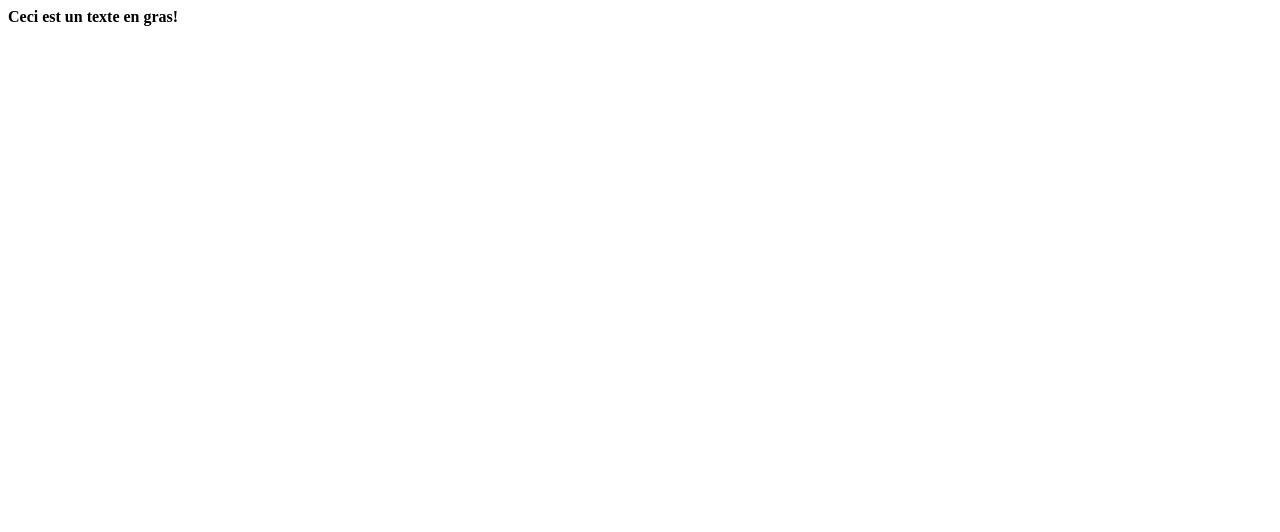
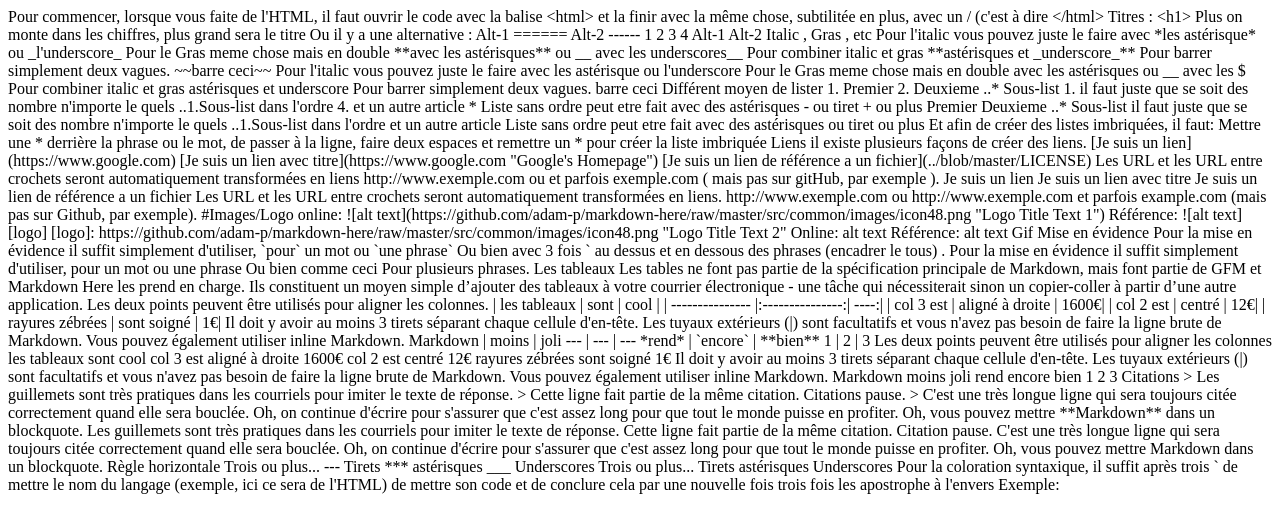
Before and after one commit to AlexisLosenko/Learning-Environment, a plain HTML site: page index.html in a window 1280 px wide. Drawn offline with Linux system fonts and the light colour scheme.

Commit message:
test d'index

```diff
--- a/index.html
+++ b/index.html
@@ -1 +1,173 @@
-<b>Ceci est un texte en gras!</b>
+<html>
+
+Pour commencer, lorsque vous faite de l'HTML, il faut ouvrir le code avec la balise &lt;html&gt; et la finir avec la même chose, subtilitée en plus, avec un / (c'est à dire &lt;/html&gt;
+
+Titres :
+
+&lt;h1&gt;
+
+Plus on monte dans les chiffres, plus grand sera le titre
+
+Ou il y a une alternative :
+
+Alt-1
+======
+
+Alt-2
+------
+1
+2
+3
+4
+Alt-1
+Alt-2
+Italic , Gras , etc
+Pour l'italic vous pouvez juste le faire avec *les astérisque* ou _l'underscore_
+
+Pour le Gras meme chose mais en double **avec les astérisques** ou __ avec les underscores__
+
+Pour combiner italic et gras **astérisques et _underscore_**
+
+Pour barrer simplement deux vagues. ~~barre ceci~~
+Pour l'italic vous pouvez juste le faire avec les astérisque ou l'underscore
+
+Pour le Gras meme chose mais en double avec les astérisques ou __ avec les $
+
+Pour combiner italic et gras astérisques et underscore
+
+Pour barrer simplement deux vagues. barre ceci
+
+Différent moyen de lister
+1. Premier
+2. Deuxieme
+..* Sous-list
+1. il faut juste que se soit des nombre n'importe le quels
+..1.Sous-list dans l'ordre
+4. et un autre article
+
+
+* Liste sans ordre peut etre fait avec des astérisques
+- ou tiret
++ ou plus
+Premier
+Deuxieme ..* Sous-list
+il faut juste que se soit des nombre n'importe le quels ..1.Sous-list dans l'ordre
+et un autre article
+Liste sans ordre peut etre fait avec des astérisques
+ou tiret
+ou plus
+Et afin de créer des listes imbriquées, il faut:
+
+Mettre une * derrière la phrase ou le mot, de passer à la ligne, faire deux espaces et remettre un * pour créer la liste imbriquée
+Liens
+il existe plusieurs façons de créer des liens.
+[Je suis un lien](https://www.google.com)
+
+[Je suis un lien avec titre](https://www.google.com "Google's Homepage")
+
+[Je suis un lien de référence a un fichier](../blob/master/LICENSE)
+
+Les URL et les URL entre crochets seront automatiquement transformées en liens http://www.exemple.com ou <http://www.exemple.com> et parfois exemple.com ( mais pas sur gitHub, par exemple ).
+Je suis un lien
+
+Je suis un lien avec titre
+
+Je suis un lien de référence a un fichier
+
+Les URL et les URL entre crochets seront automatiquement transformées en liens. http://www.exemple.com ou http://www.exemple.com et parfois example.com (mais pas sur Github, par exemple).
+
+#Images/Logo
+
+online:
+![alt text](https://github.com/adam-p/markdown-here/raw/master/src/common/images/icon48.png "Logo Title Text 1")
+
+Référence:
+![alt text][logo]
+
+[logo]: https://github.com/adam-p/markdown-here/raw/master/src/common/images/icon48.png "Logo Title Text 2"
+Online: alt text
+
+Référence: alt text
+
+Gif
+
+Mise en évidence
+Pour la mise en évidence il suffit simplement d'utiliser, `pour` un mot ou `une phrase`
+
+Ou bien avec 3 fois ` au dessus et en dessous des phrases (encadrer le tous) .
+
+Pour la mise en évidence il suffit simplement d'utiliser, pour un mot ou une phrase
+
+Ou bien comme ceci
+Pour plusieurs phrases.
+Les tableaux
+Les tables ne font pas partie de la spécification principale de Markdown, mais font partie de GFM et Markdown Here les prend en charge. Ils constituent un moyen simple d’ajouter des tableaux à votre courrier électronique - une tâche qui nécessiterait sinon un copier-coller à partir d’une autre application.
+
+Les deux points peuvent être utilisés pour aligner les colonnes.
+
+| les tableaux    | sont            | cool |
+| --------------- |:---------------:| ----:|
+| col 3 est       | aligné à droite | 1600€|
+| col 2 est       | centré          |   12€|
+| rayures zébrées | sont soigné     |    1€|
+
+
+Il doit y avoir au moins 3 tirets séparant chaque cellule d'en-tête. Les tuyaux extérieurs (|) sont facultatifs et vous n'avez pas besoin de faire la ligne brute de Markdown. Vous pouvez également utiliser inline Markdown.
+
+Markdown | moins | joli
+--- | --- | ---
+*rend* | `encore` | **bien**
+1 | 2 | 3
+Les deux points peuvent être utilisés pour aligner les colonnes
+
+les tableaux	sont	cool
+col 3 est	aligné à droite	1600€
+col 2 est	centré	12€
+rayures zébrées	sont soigné	1€
+Il doit y avoir au moins 3 tirets séparant chaque cellule d'en-tête. Les tuyaux extérieurs (|) sont facultatifs et vous n'avez pas besoin de faire la ligne brute de Markdown. Vous pouvez également utiliser inline Markdown.
+
+Markdown	moins	joli
+rend	encore	bien
+1	2	3
+Citations
+> Les guillemets sont très pratiques dans les courriels pour imiter le texte de réponse.
+> Cette ligne fait partie de la même citation.
+
+Citations pause.
+
+> C'est une très longue ligne qui sera toujours citée correctement quand elle sera bouclée. Oh, on continue d'écrire pour s'assurer que c'est assez long pour que tout le monde puisse en profiter. Oh, vous pouvez mettre **Markdown** dans un blockquote.
+Les guillemets sont très pratiques dans les courriels pour imiter le texte de réponse. Cette ligne fait partie de la même citation.
+
+Citation pause.
+
+C'est une très longue ligne qui sera toujours citée correctement quand elle sera bouclée. Oh, on continue d'écrire pour s'assurer que c'est assez long pour que tout le monde puisse en profiter. Oh, vous pouvez mettre Markdown dans un blockquote.
+
+Règle horizontale
+Trois ou plus...
+
+---
+
+Tirets
+
+***
+
+astérisques
+
+___
+
+Underscores
+Trois ou plus...
+
+Tirets
+
+astérisques
+
+Underscores
+
+Pour la coloration syntaxique, il suffit après trois ` de mettre le nom du langage (exemple, ici ce sera de l'HTML) de mettre son code et de conclure cela par une nouvelle fois trois fois les apostrophe à l'envers Exemple:
+
+<script type="text/javascript">
+	alert("Hello!");
+</script>
+
+</html>
```
